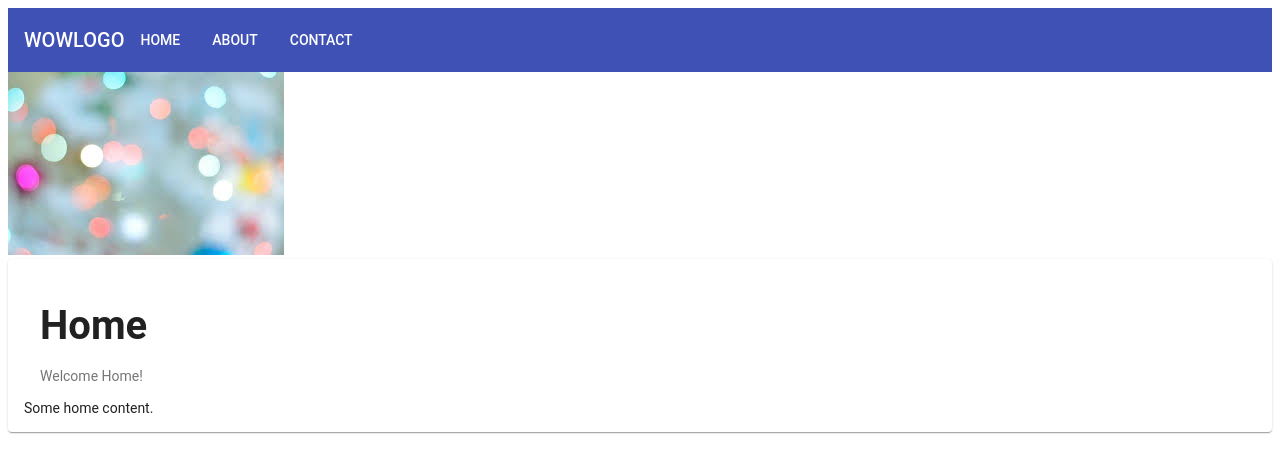
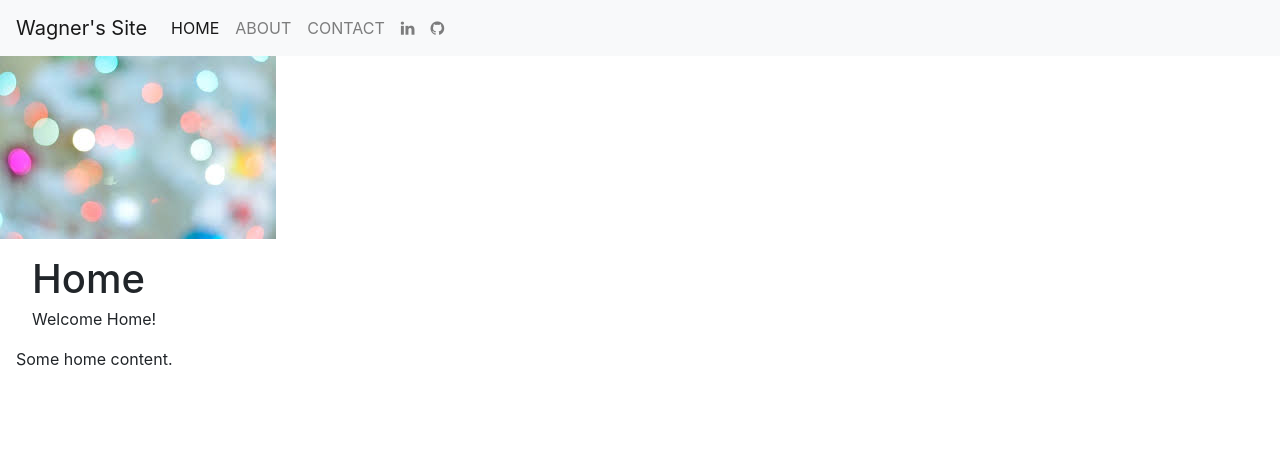
Before and after one commit to dwagner003/wagner-website, an Angular app: page /home in a window 1280 px wide. Shown: the top 472 px of the page. Built offline with nearby package versions, Linux system fonts and the light colour scheme.

Commit message:
Adding bootstrap, jquery, anf fontAwesome to project. Also added first iteration of the nav bar.

```diff
--- a/angular.json
+++ b/angular.json
@@ -24,6 +24,7 @@
               "src/assets"
             ],
             "styles": [
+              "node_modules/font-awesome/css/font-awesome.css",
               "src/styles.css"
             ],
             "scripts": []
--- a/package.json
+++ b/package.json
@@ -22,6 +22,9 @@
     "@angular/platform-browser-dynamic": "~9.1.0",
     "@angular/router": "~9.1.0",
     "@types/lodash": "^4.14.149",
+    "bootstrap": "^4.4.1",
+    "font-awesome": "^4.7.0",
+    "jquery": "^3.4.1",
     "lodash": "^4.17.15",
     "rxjs": "~6.5.4",
     "tslib": "^1.10.0",
--- a/src/app/app.component.html
+++ b/src/app/app.component.html
@@ -1,15 +1,39 @@
-<mat-toolbar color="primary">
-    <h1><span class="light">WOW</span>LOGO</h1>
-    <span class="spacer"></span>
-    <a mat-button [routerLink]="['home']" routerLinkActive="active">
+
+<!--I Should break this into its own component at some point-->
+<nav class="navbar navbar-expand-lg navbar-light bg-light">
+  <button class="navbar-toggler" type="button" data-toggle="collapse" data-target="#navbarTogglerDemo03" aria-controls="navbarTogglerDemo03" aria-expanded="false" aria-label="Toggle navigation">
+    <span class="navbar-toggler-icon"></span>
+  </button>
+  <a class="navbar-brand" href="#">Wagner's Site</a>
+
+  <div class="collapse navbar-collapse" id="navbarTogglerDemo03">
+    <ul class="navbar-nav mr-auto mt-2 mt-lg-0">
+      <li class="nav-item active">
+        <a class="nav-link" [routerLink]="['home']" routerLinkActive="active">
           HOME
         </a>
-    <a mat-button [routerLink]="['about']" routerLinkActive="active">
+      </li>
+      <li class="nav-item">
+        <a class="nav-link" [routerLink]="['about']" routerLinkActive="active">
           ABOUT
         </a>
-    <a mat-button [routerLink]="['contact']" routerLinkActive="active">
+      </li>
+      <li class="nav-item">
+        <a class="nav-link" [routerLink]="['contact']" routerLinkActive="active">
           CONTACT
         </a>
-</mat-toolbar>
+      </li>
+      <!--Need to right justify-->
+      <li class="nav-item">
+        <a class="nav-link" href="https://www.linkedin.com/in/dtwagner55/"><i class="fa fa-linkedin"></i>
+        </a>
+      </li>
+      <li class="nav-item">
+        <a class="nav-link" href="https://github.com/dwagner003"><i class="fa fa-github"></i>
+        </a>
+      </li>
+    </ul>
+  </div>
+</nav>
 
 <router-outlet></router-outlet>
--- a/src/index.html
+++ b/src/index.html
@@ -2,12 +2,15 @@
 <html lang="en">
 <head>
   <meta charset="utf-8">
-  <title>WagnerWebsite</title>
+  <title>Wagner Website</title>
   <base href="/">
   <meta name="viewport" content="width=device-width, initial-scale=1">
   <link rel="icon" type="image/x-icon" href="favicon.ico">
+  <link rel="stylesheet" href="../node_modules/bootstrap/dist/css/bootstrap.css">
 </head>
 <body>
   <app-root></app-root>
+  <script src="../node_modules/jquery/dist/jquery.js"></script>
+  <script src="../node_modules/bootstrap/dist/js/bootstrap.js"></script>
 </body>
 </html>
--- a/src/styles.css
+++ b/src/styles.css
@@ -1,2 +1,2 @@
 /* You can add global styles to this file, and also import other style files */
-@import '~@angular/material/prebuilt-themes/indigo-pink.css';
+@import "~bootstrap/dist/css/bootstrap.css"
```
Also changed, not shown: 1 other file (tests, documents, lock files or other folders). Lines whose indentation alone changed are shown as unchanged.
